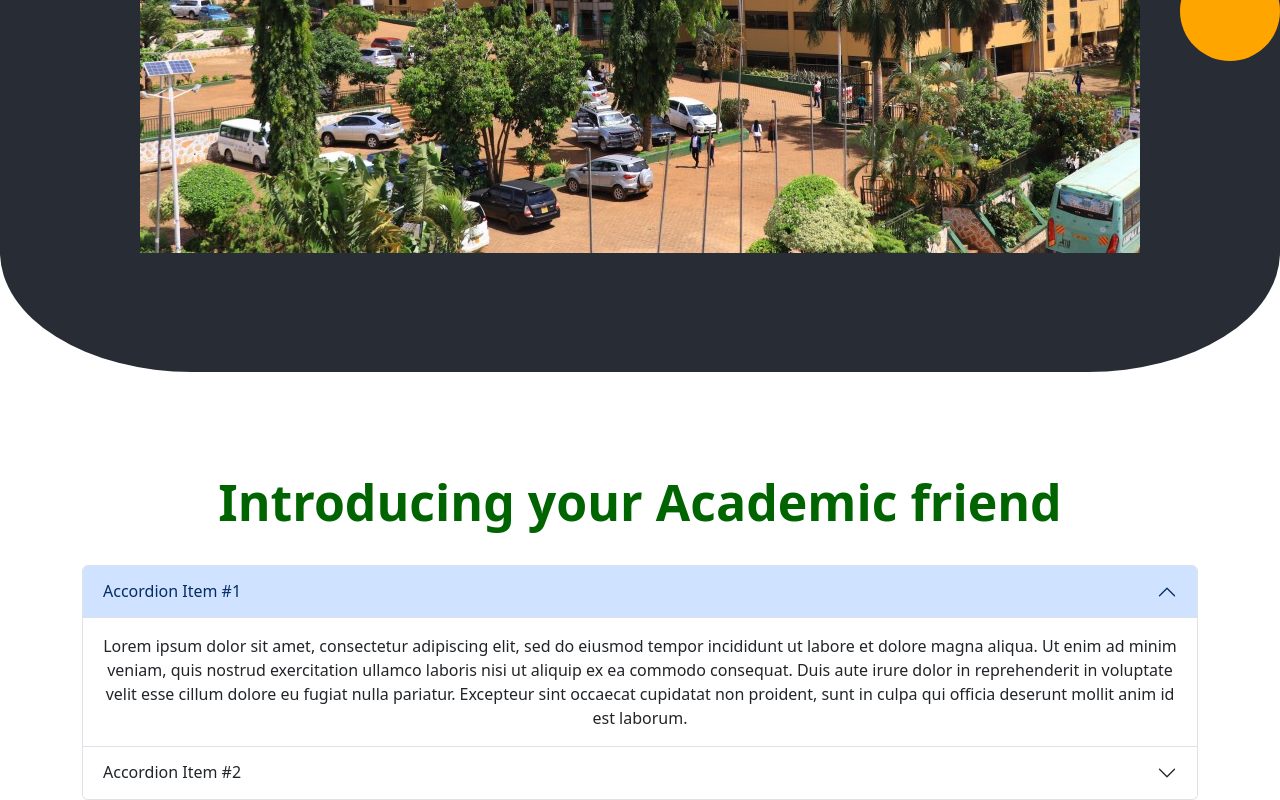
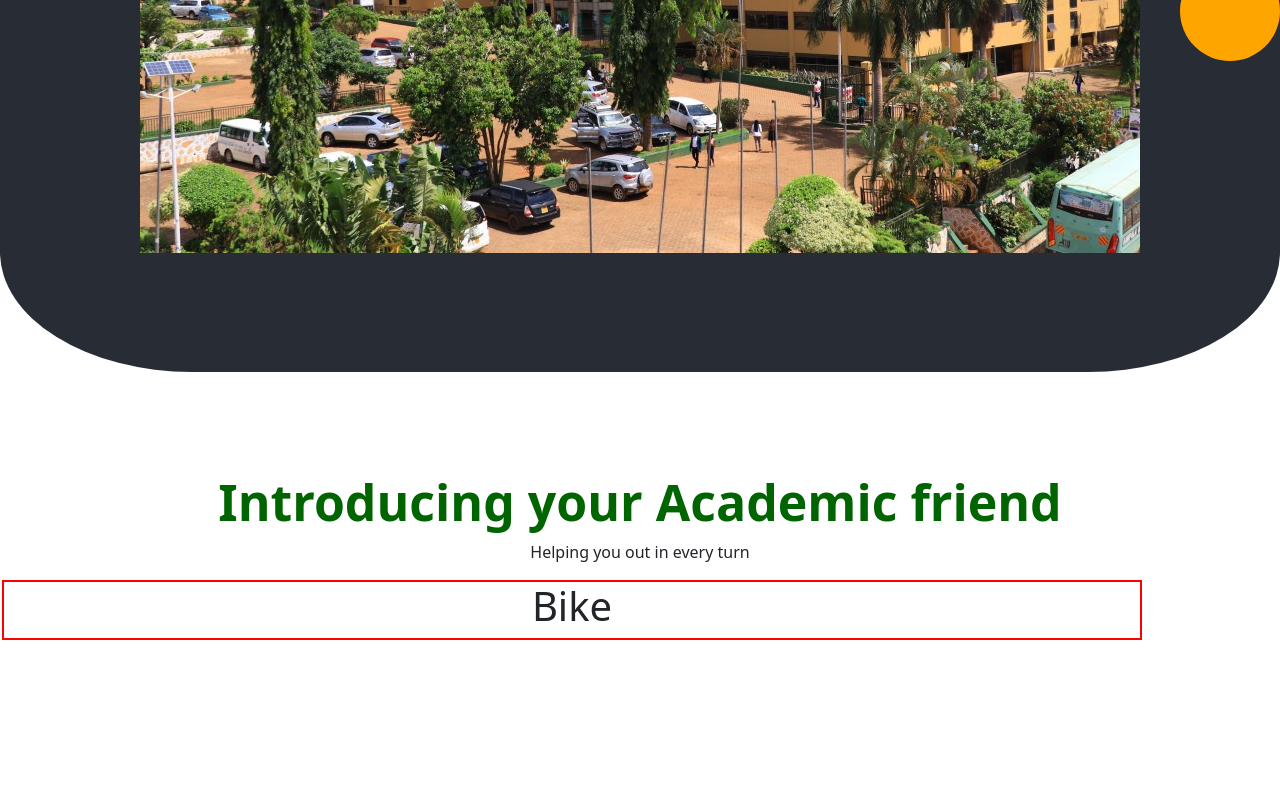
Before and after one commit to JesseOtim/Past, a React (Create React App) app: page / in a window 1280 px wide. Shown: the part 507-1307 px from the top of the page. After the commit the page ends 1149 px from the top, so only its background shows below. Built offline with nearby package versions, Linux system fonts and the light colour scheme.

Commit message:
Added Container

```diff
--- a/src/App.js
+++ b/src/App.js
@@ -7,7 +7,6 @@ import Modal from "react-bootstrap/Modal";
 import Form from "react-bootstrap/Form";
 import Col from "react-bootstrap/Col";
 import Row from "react-bootstrap/Row";
-import Accordion from "react-bootstrap/Accordion";
 import { useState } from "react";
 import setValidated from "react";
 import validated from "react";
@@ -191,34 +190,10 @@ function App() {
         <h1 style={{fontSize:'50px', fontWeight:'bolder'}}>Introducing your Academic friend</h1>
       </Container>
       <Container>
-      <Row>
-        <Col> <Accordion defaultActiveKey="0" style={{marginTop:'25px'}}>
-        <Accordion.Item eventKey="0">
-          <Accordion.Header>Accordion Item #1</Accordion.Header>
-          <Accordion.Body>
-            Lorem ipsum dolor sit amet, consectetur adipiscing elit, sed do
-            eiusmod tempor incididunt ut labore et dolore magna aliqua. Ut enim
-            ad minim veniam, quis nostrud exercitation ullamco laboris nisi ut
-            aliquip ex ea commodo consequat. Duis aute irure dolor in
-            reprehenderit in voluptate velit esse cillum dolore eu fugiat nulla
-            pariatur. Excepteur sint occaecat cupidatat non proident, sunt in
-            culpa qui officia deserunt mollit anim id est laborum.
-          </Accordion.Body>
-        </Accordion.Item>
-        <Accordion.Item eventKey="1">
-          <Accordion.Header>Accordion Item #2</Accordion.Header>
-          <Accordion.Body>
-            Lorem ipsum dolor sit amet, consectetur adipiscing elit, sed do
-            eiusmod tempor incididunt ut labore et dolore magna aliqua. Ut enim
-            ad minim veniam, quis nostrud exercitation ullamco laboris nisi ut
-            aliquip ex ea commodo consequat. Duis aute irure dolor in
-            reprehenderit in voluptate velit esse cillum dolore eu fugiat nulla
-            pariatur. Excepteur sint occaecat cupidatat non proident, sunt in
-            culpa qui officia deserunt mollit anim id est laborum.
-          </Accordion.Body>
-        </Accordion.Item>
-      </Accordion></Col>
-      </Row>
+        <p>Helping you out in every turn</p>
+      </Container>
+      <Container className="d-flex justify-content-center align-items-center"  style={{ margin: '2px', border: '2px solid red'}}>
+      <h1>Bike</h1>
     </Container>
 
     </div>
```
